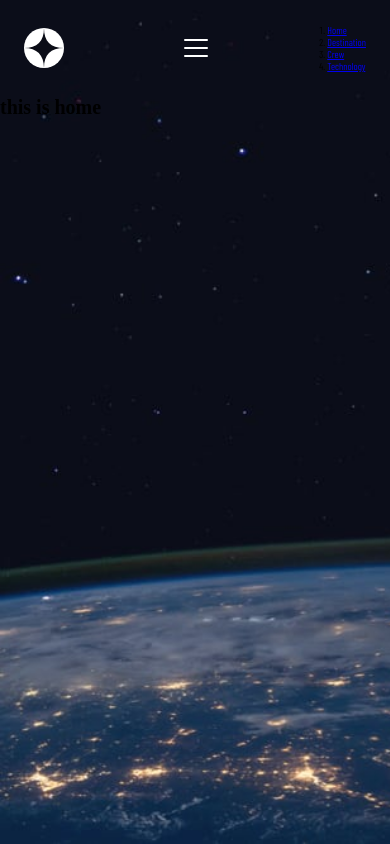
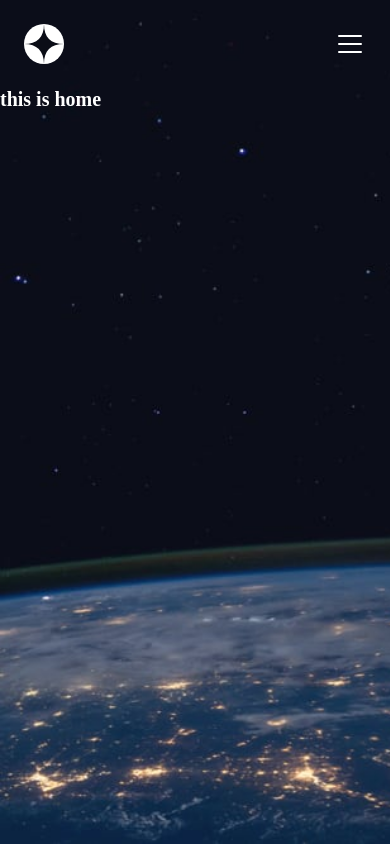
Before and after one commit to ALI-KHALED-13/space-tourism, a React (Vite) app: page / in a window 390 px wide. Built offline with nearby package versions, Linux system fonts and the light colour scheme; a web font is replaced by a local one.

Commit message:
mobile navigation done

```diff
--- a/src/GlobalStyles.js
+++ b/src/GlobalStyles.js
@@ -8,6 +8,7 @@ export default createGlobalStyle`
     padding: 0;
     box-sizing: border-box;
     font-family: 'Barlow Condensed', sans-serif;
+    color: white;
   }
   *::-webkit-scrollbar {
     width: 0.5rem;
--- /dev/null
+++ b/src/components/SpaceHeader/comps/MboileNav/index.jsx
@@ -0,0 +1,44 @@
+
+import { List } from "phosphor-react";
+import { StyledNavList, StyledNavMenu, StyledXSign, StyledNavLink} from "./styled";
+
+import { useState } from "react";
+
+
+export const MobileNav =({navLinks})=> {
+  const [openNav, setOpenNav] = useState(false);
+
+  const closeNavigationMenu =()=> setOpenNav(false);
+
+  return (
+    <>
+      <List
+        color="white"
+        size={32}
+        onClick={()=> setOpenNav(true)}
+        style={{cursor: "pointer"}}
+      />
+      <StyledNavMenu open={openNav}>
+        <StyledXSign size={32} onClick={closeNavigationMenu}/>
+
+        <StyledNavList>
+          {navLinks.map((link, idx)=> (
+            <li key={link.to} >
+              <StyledNavLink
+                to={link.to}
+                onClick={closeNavigationMenu}
+              >
+                <span className="counter">
+                {idx > 9 ? idx : "0" + idx}
+                </span>
+
+                {link.display}
+              </StyledNavLink>
+            </li>
+          )
+          )}
+        </StyledNavList>
+      </StyledNavMenu>
+    </>
+  );
+}
--- /dev/null
+++ b/src/components/SpaceHeader/comps/MboileNav/styled.js
@@ -0,0 +1,54 @@
+import styled from "styled-components";
+import {X} from "phosphor-react";
+import { NavLink } from "react-router-dom";
+
+export const StyledNavMenu = styled.nav`
+  background: rgba(255, 255, 255, 0.04);
+  backdrop-filter: blur(40.7742px);
+  position: fixed;
+  right: ${({open})=> open? 0: "-65%"};
+  top: 0;
+  width: 65%;
+  height: 100%;
+  transition: right 0.3s ease-in-out;
+`;
+
+
+export const StyledXSign = styled(X)`
+  margin: 3rem;
+  display: block;
+  margin-left: auto;
+  cursor: pointer;
+  color: ${({theme: {colors}})=> colors.spaceBlue};
+
+`;
+
+
+export const StyledNavList = styled.ul`
+  list-style-type: none;
+  font-family: 'Barlow Condensed';
+  font-style: normal;
+  font-weight: 400;
+  font-size: 1.8rem;
+  line-height: 19px;
+  letter-spacing: 2.7px;
+  & .active { // added automatically by react-router NavLink component
+    border-right: 4px solid white;
+  }
+`;
+
+export const StyledNavLink = styled(NavLink)`
+  text-decoration: none;
+  display: block;
+  padding: 1.2rem 4rem;
+  margin: 2rem 0;
+  border-radius: 2px;
+  cursor: pointer;
+  &:hover {
+    background-color: rgba(255, 255, 255, 0.1);
+  }
+  & .counter {
+    font-weight: 700;
+    margin-right: 1rem;
+  }
+`;
--- a/src/components/SpaceHeader/index.jsx
+++ b/src/components/SpaceHeader/index.jsx
@@ -1,24 +1,21 @@
 import { StyledHeader, StyledLogo } from "./styled";
 import logo from "../../assets/shared/logo.svg"
-import { Link } from "react-router-dom";
+
 import { useScreenWidth } from "../../utils";
-import { List } from "phosphor-react";
+import { MobileNav } from "./comps/MboileNav";
 
 const SpaceHeader =()=> {
   const screenWidth = useScreenWidth();
-
+  const navLinks = [
+    {to:"/", display:"Home"},
+    {to:"/destination", display:"Destination"},
+    {to:"/crew", display:"Crew"},
+    {to:"/technology", display:"Technology"},
+  ];
   return (
     <StyledHeader>
       <StyledLogo src={logo} alt="logo" />
-      <List color="white" size={32} />
-      <nav>
-        <ol>
-          <li><Link to="/">Home</Link></li>
-          <li><Link to="/destination">Destination</Link></li>
-          <li><Link to="/crew">Crew</Link></li>
-          <li><Link to="/technology">Technology</Link></li>
-        </ol>
-      </nav>
+      <MobileNav navLinks={navLinks}/>
     </StyledHeader>
   );
 }
```
